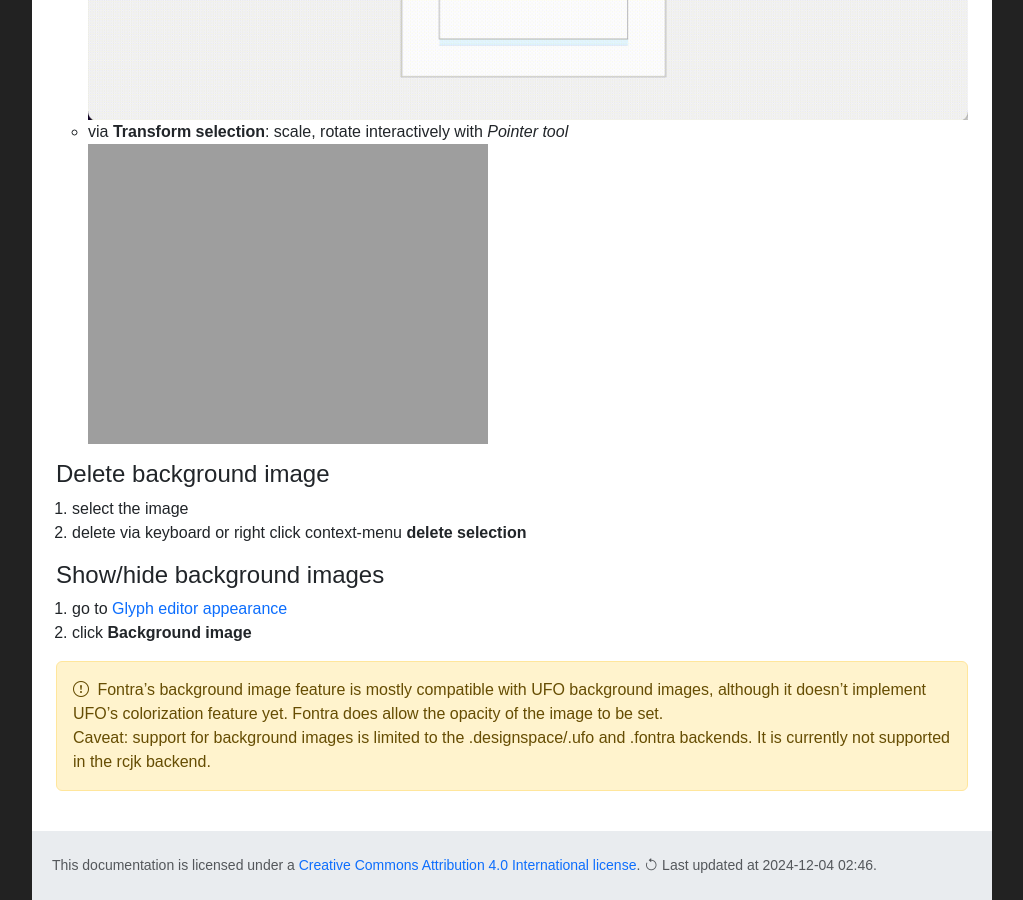
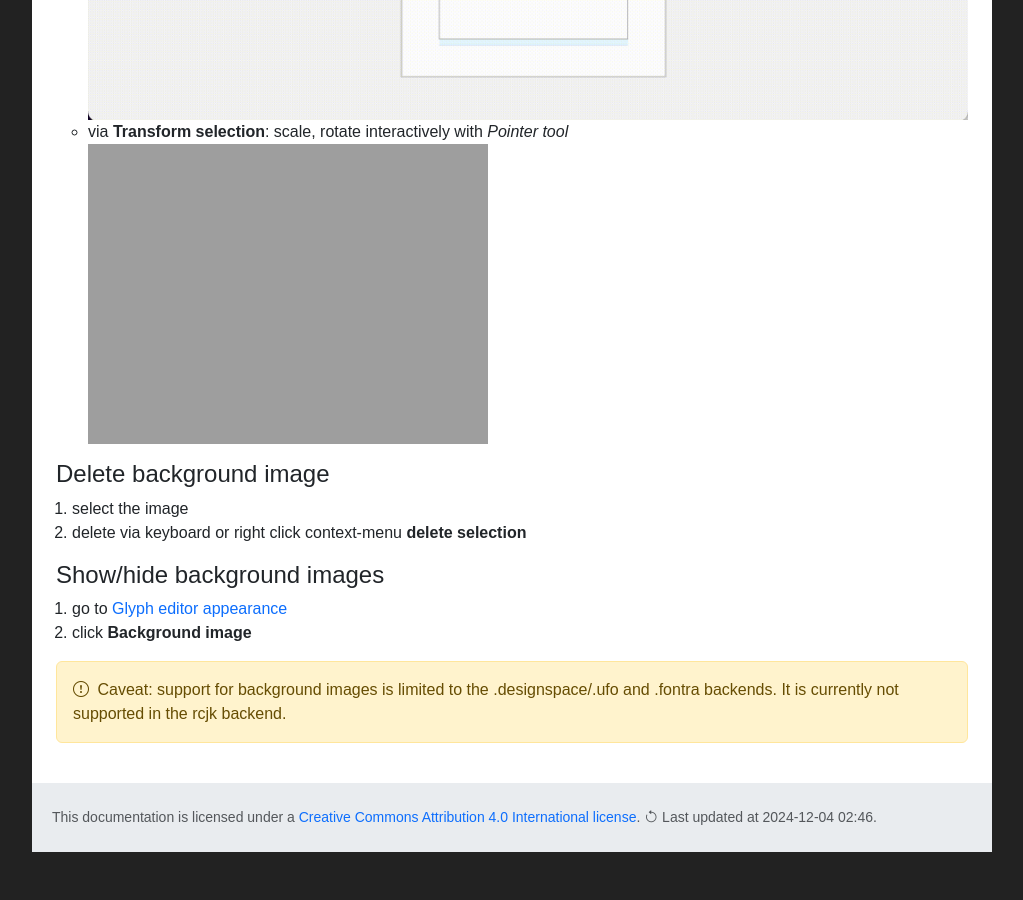
Before and after one commit to googlefonts/fontra-docs, a Jekyll site: the page built from _reference/canvas/glyph-editor/background-image.md, in a window 1280 px wide and 900 px high, scrolled down 3018 px. Shown: the whole window, without its empty margins (128-1151 px from the left). Built offline with Jekyll 4.4.1, drawn with Linux system fonts in a browser that asks for light colours; nearby versions of some CDN libraries; some web fonts are replaced; after the commit the page ends 3870 px from its top, so only the background shows below that.

Commit message:
Removing obsolete warning information for colorization

```diff
--- a/_reference/canvas/glyph-editor/background-image.md
+++ b/_reference/canvas/glyph-editor/background-image.md
@@ -60,7 +60,6 @@ order     : 212
 2. click **Background image**
 
 <div class="alert alert-warning" role="alert" markdown='1'>
-<i class="bi bi-exclamation-circle me-1"></i> Fontra's background image feature is mostly compatible with UFO background images, although it doesn't implement UFO's colorization feature yet. Fontra does allow the opacity of the image to be set.<br>
-Caveat: support for background images is limited to the .designspace/.ufo and .fontra backends. It is currently not supported in the rcjk backend.
+<i class="bi bi-exclamation-circle me-1"></i> Caveat: support for background images is limited to the .designspace/.ufo and .fontra backends. It is currently not supported in the rcjk backend.
 {: .mb-0 }
 </div>
```
